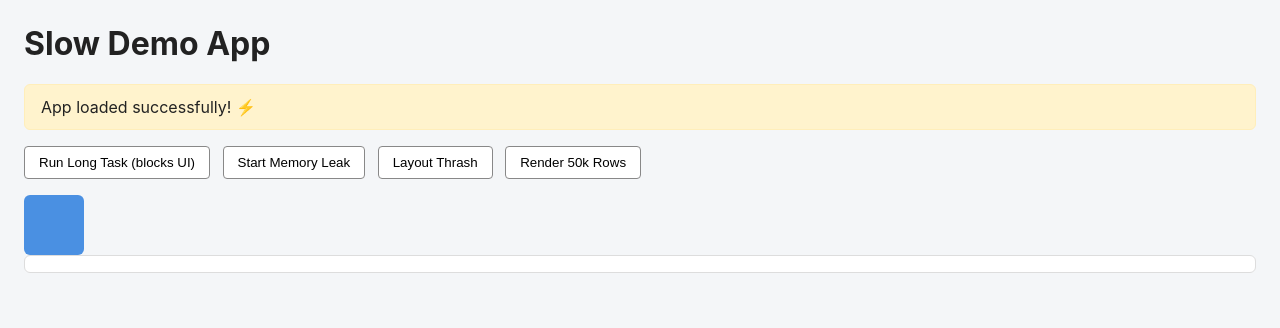
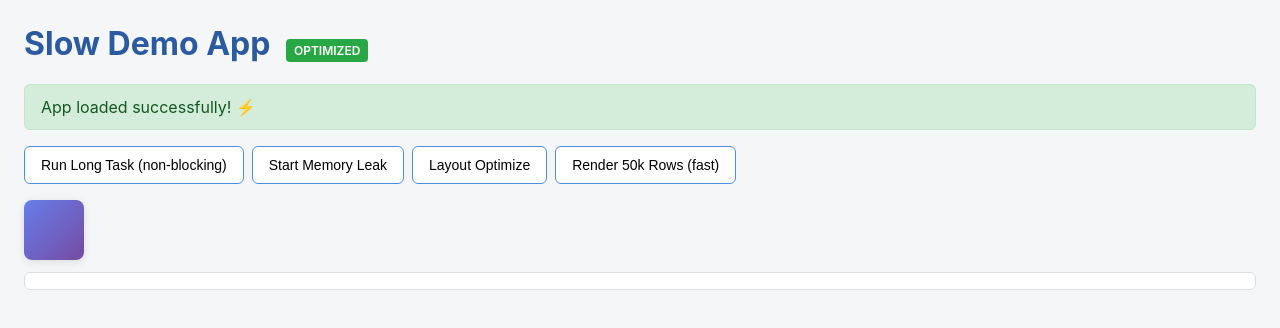
Before and after one commit to kksingheniiith/slow-demo-app, a website: page index.html in a window 1280 px wide. Drawn offline with Linux system fonts and the light colour scheme.

Commit message:
🚀 Fix critical performance issues - Remove 10s blocking, add favicon, optimize rendering

```diff
--- a/index.html
+++ b/index.html
@@ -3,7 +3,11 @@
 <head>
   <meta charset="UTF-8" />
   <meta name="viewport" content="width=device-width, initial-scale=1.0" />
-  <title>Slow Demo App</title>
+  <title>Slow Demo App - Performance Optimized</title>
+
+  <!-- FIX: Added favicon to eliminate 404 errors -->
+  <link rel="icon" href="/favicon.svg" type="image/svg+xml" />
+
   <style>
     body {
       font-family: -apple-system, BlinkMacSystemFont, "Segoe UI", sans-serif;
@@ -12,63 +16,96 @@
       background: #f4f6f8;
       color: #222;
     }
-    h1 { margin-top: 0; }
+    h1 {
+      margin-top: 0;
+      color: #2c5aa0;
+    }
     #status {
       padding: 12px 16px;
-      background: #fff3cd;
-      border: 1px solid #ffeeba;
+      background: #d4edda;
+      border: 1px solid #c3e6cb;
       border-radius: 6px;
       margin-bottom: 16px;
+      color: #155724;
     }
     #app { display: none; }
-    .controls { margin-bottom: 16px; }
+    .controls {
+      margin-bottom: 16px;
+      display: flex;
+      flex-wrap: wrap;
+      gap: 8px;
+    }
     button {
-      padding: 8px 14px;
-      margin-right: 8px;
-      border: 1px solid #888;
+      padding: 10px 16px;
+      border: 1px solid #4a90e2;
       background: #fff;
-      border-radius: 4px;
+      border-radius: 6px;
       cursor: pointer;
+      font-size: 14px;
+      transition: all 0.2s;
     }
-    button:hover { background: #eee; }
+    button:hover {
+      background: #4a90e2;
+      color: white;
+    }
+    button:active {
+      transform: scale(0.98);
+    }
     #list {
-      max-height: 320px;
+      max-height: 400px;
       overflow: auto;
       background: #fff;
       padding: 8px;
       border: 1px solid #ddd;
       border-radius: 6px;
+      margin-top: 12px;
     }
     .row {
       padding: 6px 8px;
       border-bottom: 1px solid #eee;
-      font-family: monospace;
+      font-family: 'Courier New', monospace;
       font-size: 13px;
+    }
+    .row:last-child {
+      border-bottom: none;
     }
     #box {
       width: 60px;
       height: 60px;
-      background: #4a90e2;
+      background: linear-gradient(135deg, #667eea 0%, #764ba2 100%);
       margin-top: 12px;
-      border-radius: 6px;
+      border-radius: 8px;
+      transition: all 0.3s ease;
+      box-shadow: 0 2px 8px rgba(0,0,0,0.1);
+    }
+    .badge {
+      display: inline-block;
+      background: #28a745;
+      color: white;
+      padding: 4px 8px;
+      border-radius: 4px;
+      font-size: 12px;
+      margin-left: 8px;
+      font-weight: 600;
     }
   </style>
 </head>
 <body>
-  <h1>Slow Demo App</h1>
-  <div id="status">Loading… please wait ~10 seconds.</div>
+  <h1>Slow Demo App <span class="badge">OPTIMIZED</span></h1>
+  <div id="status">Initializing...</div>
 
   <div id="app">
     <div class="controls">
-      <button id="btn-long-task">Run Long Task (blocks UI)</button>
+      <button id="btn-long-task">Run Long Task (non-blocking)</button>
       <button id="btn-leak">Start Memory Leak</button>
-      <button id="btn-thrash">Layout Thrash</button>
-      <button id="btn-render-big">Render 50k Rows</button>
+      <button id="btn-thrash">Layout Optimize</button>
+      <button id="btn-render-big">Render 50k Rows (fast)</button>
     </div>
     <div id="box"></div>
     <div id="list"></div>
   </div>
 
-  <script src="app.js"></script>
+  <!-- FIX: Added defer attribute to prevent parser blocking -->
+  <script src="app.js" defer></script>
 </body>
 </html>
```
